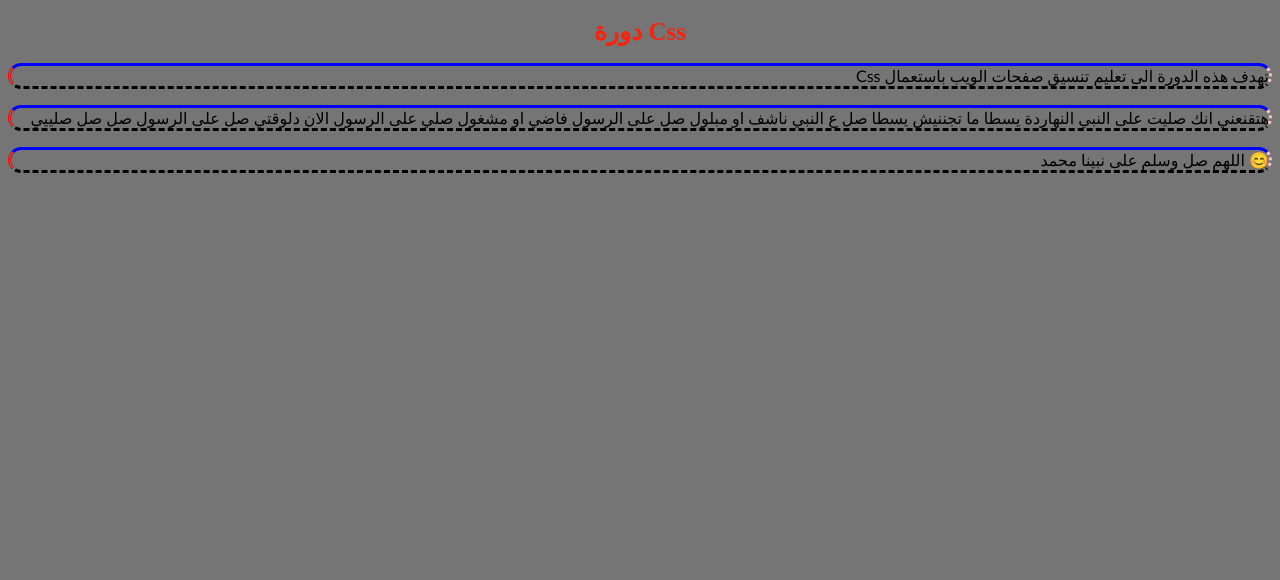
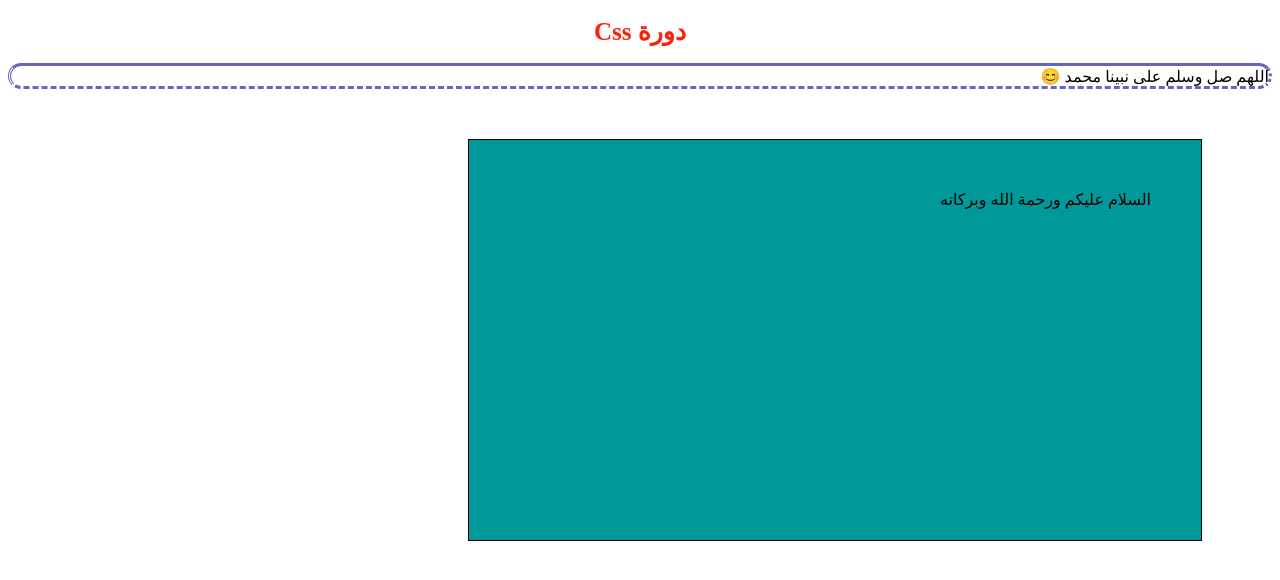
Before and after one commit to dooom77-0/html-projects, a plain HTML site: page index.html in a window 1280 px wide. Drawn offline with Linux system fonts and the light colour scheme.

Commit message:
some edits

```diff
--- a/index.html
+++ b/index.html
@@ -6,11 +6,10 @@
     <title>صفحة Css</title>
     <link rel="stylesheet" href="style.css">
     <h1>دورة Css</h1>
-    <p>Css تهدف هذه الدورة الى تعليم تنسيق صفحات الويب باستعمال  </p>
-    <p>هتقنعني انك صليت على النبي النهاردة يسطا ما تجننيش يسطا صل ع النبي ناشف او مبلول صل على الرسول فاضي او مشغول صلي على الرسول الان دلوقتي صل على الرسول صل صل صلييي</p>
+
+</head>
+<body dir ='rtl'>
     <p>اللهم صل وسلم على نبينا محمد 😊</p>
-</head>
-<body>
-
+    <div>السلام عليكم ورحمة الله وبركاته</div>
 </body>
 </html>
--- a/style.css
+++ b/style.css
@@ -13,12 +13,19 @@ p {
 
     border-style: solid dotted dashed double; /*شكل الاطار*/
     border-width: medium;/*سمك الاطار*/
-    border-color: blue pink black red;/*لون الاطار*/
+    border-color: rgb(101, 101, 193);/*لون الاطار*/
     border-radius:20px;/*التحكم بزوايا الاطار لجعلها دائرية*/
-
+}
+div {
+    background-color: #009999;
+    height:300px;/*الارتفاع*/
+    width:50%;/*العرض*/
+    border: solid thin black;
+    margin: 50px 70px;/*المسافة بين النص والهامش*/
+    padding: 50px;/*المسافة بين النص والاطار*/
 }
 
 
 body {
-    background-color: rgb(117, 117, 117);/*لون الخلفية */
+    background-color: rgb(255, 255, 255);/*لون الخلفية */
 }
```
